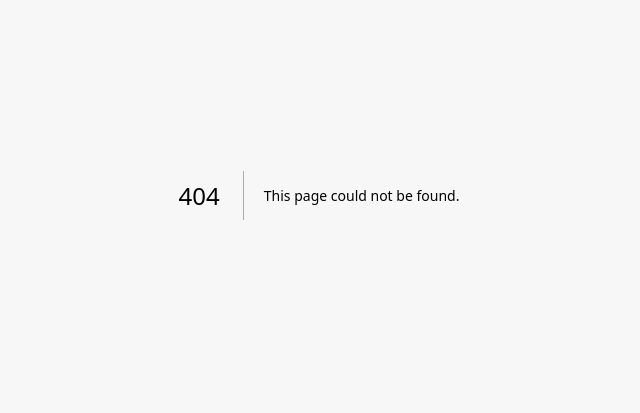
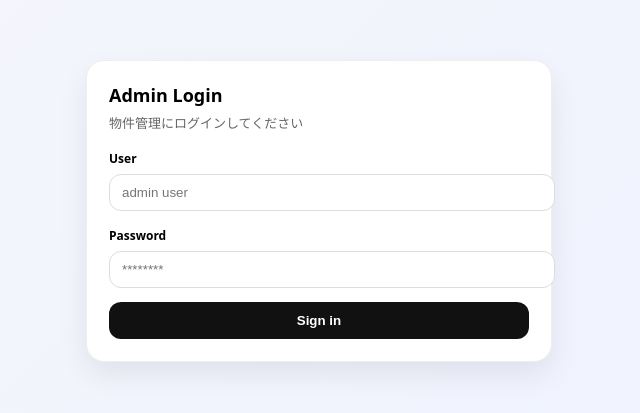
Before and after one commit to powerwayhouse1008/property-qr-clean, a Next.js app: page /admin/login in a window 1280 px wide. Before the commit this address had no page. Shown: the part 205-618 px from the top of the page, without its empty margins (321-961 px from the left). Built offline with nearby package versions, Linux system fonts and the light colour scheme.

Commit message:
Create page.tsx

```diff
--- /dev/null
+++ b/app/admin/login/page.tsx
@@ -0,0 +1,98 @@
+"use client";
+
+import { useState } from "react";
+
+export default function AdminLoginPage({ searchParams }: any) {
+  const next = searchParams?.next || "/admin";
+  const [user, setUser] = useState("");
+  const [pass, setPass] = useState("");
+  const [msg, setMsg] = useState("");
+
+  async function onLogin() {
+    setMsg("");
+    const r = await fetch("/api/admin/login", {
+      method: "POST",
+      headers: { "Content-Type": "application/json" },
+      body: JSON.stringify({ user, pass }),
+    });
+    const j = await r.json();
+    if (!j.ok) return setMsg("❌ " + j.error);
+    window.location.href = next;
+  }
+
+  return (
+    <div style={{
+      minHeight: "100vh",
+      display: "grid",
+      placeItems: "center",
+      background: "linear-gradient(135deg, #f6f7fb, #eef2ff)",
+      padding: 16,
+      fontFamily: "system-ui",
+    }}>
+      <div style={{
+        width: "100%",
+        maxWidth: 420,
+        background: "#fff",
+        border: "1px solid #eee",
+        borderRadius: 18,
+        padding: 22,
+        boxShadow: "0 12px 30px rgba(0,0,0,0.08)",
+      }}>
+        <div style={{ fontSize: 18, fontWeight: 900, marginBottom: 6 }}>Admin Login</div>
+        <div style={{ color: "#666", fontSize: 13, marginBottom: 14 }}>
+          物件管理にログインしてください
+        </div>
+
+        <label style={{ fontSize: 12, fontWeight: 700 }}>User</label>
+        <input
+          value={user}
+          onChange={(e) => setUser(e.target.value)}
+          style={{
+            width: "100%",
+            padding: "10px 12px",
+            borderRadius: 12,
+            border: "1px solid #ddd",
+            marginTop: 6,
+            marginBottom: 12,
+          }}
+          placeholder="admin user"
+        />
+
+        <label style={{ fontSize: 12, fontWeight: 700 }}>Password</label>
+        <input
+          type="password"
+          value={pass}
+          onChange={(e) => setPass(e.target.value)}
+          style={{
+            width: "100%",
+            padding: "10px 12px",
+            borderRadius: 12,
+            border: "1px solid #ddd",
+            marginTop: 6,
+            marginBottom: 14,
+          }}
+          placeholder="********"
+          onKeyDown={(e) => e.key === "Enter" && onLogin()}
+        />
+
+        <button
+          onClick={onLogin}
+          style={{
+            width: "100%",
+            padding: "11px 14px",
+            borderRadius: 12,
+            border: 0,
+            background: "#111",
+            color: "#fff",
+            fontWeight: 900,
+            cursor: "pointer",
+          }}
+        >
+          Sign in
+        </button>
+
+        {msg && <div style={{ marginTop: 12, fontWeight: 800 }}>{msg}</div>}
+      </div>
+    </div>
+  );
+}
```
